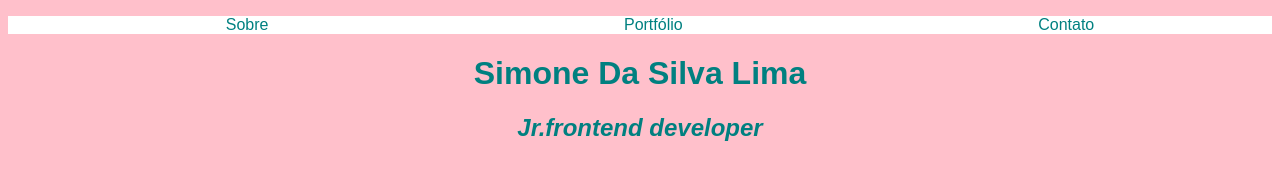
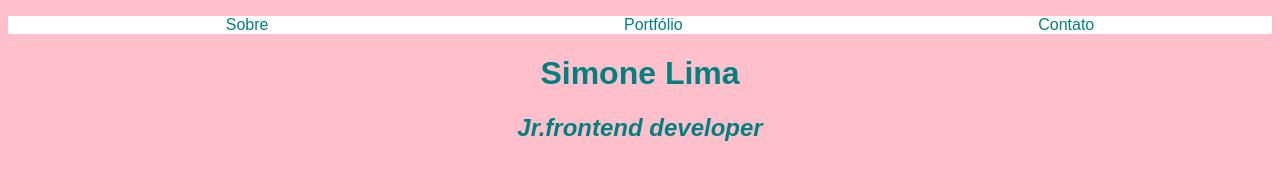
Before and after one commit to SimoneSi/imersaocss, a plain HTML site: page index.html in a window 1280 px wide. Drawn offline with Linux system fonts and the light colour scheme.

Commit message:
Update index.html

```diff
--- a/index.html
+++ b/index.html
@@ -15,7 +15,7 @@
             <li><a href="#">Contato</a></li>
           </ul>
         </nav>
-        <h1 class="site-title">Simone Da Silva Lima</h1>
+        <h1 class="site-title">Simone Lima</h1>
         <h2 class="site-subtitle"> Jr.frontend developer</h2>
     </header>
 </body>
```
